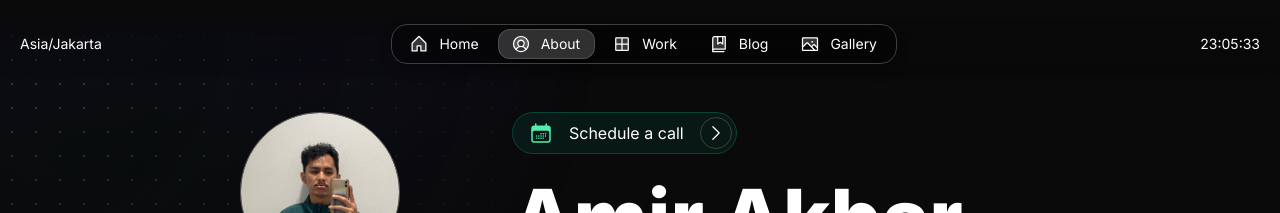
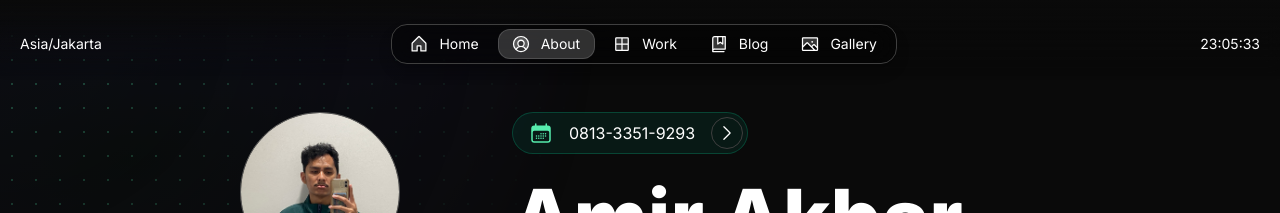
Before and after one commit to amirakbarwicaksono/akbarwicaksn, a Next.js app: page /en/about in a window 1280 px wide. Shown: the top 213 px of the page. Built offline with nearby package versions, Linux system fonts and the light colour scheme.

Commit message:
Update page.tsx

```diff
--- a/src/app/[locale]/about/page.tsx
+++ b/src/app/[locale]/about/page.tsx
@@ -163,7 +163,7 @@ export default function About(
                                 </Flex>
                                 <Flex
                                     paddingX="8">
-                                    Schedule a call
+                                    0813-3351-9293
                                 </Flex>
                                 <IconButton
                                     href={about.calendar.link}
```
